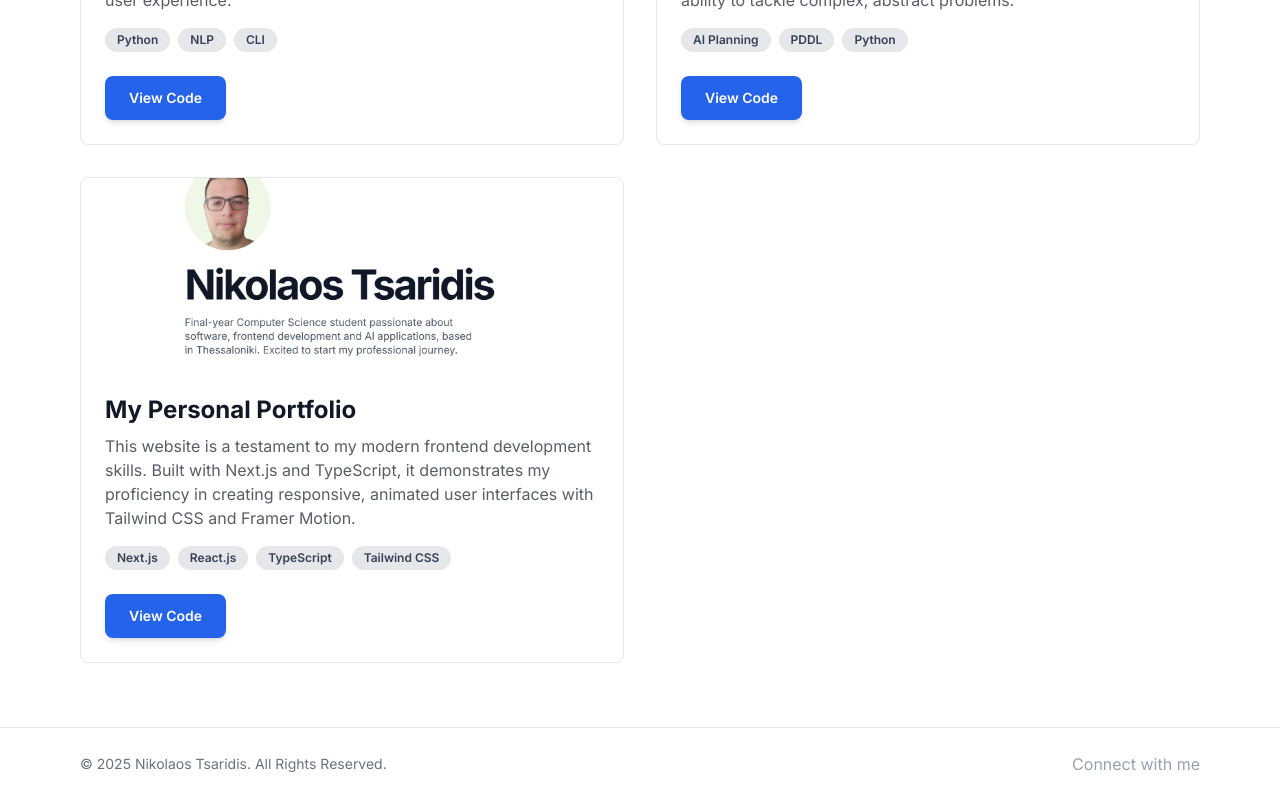
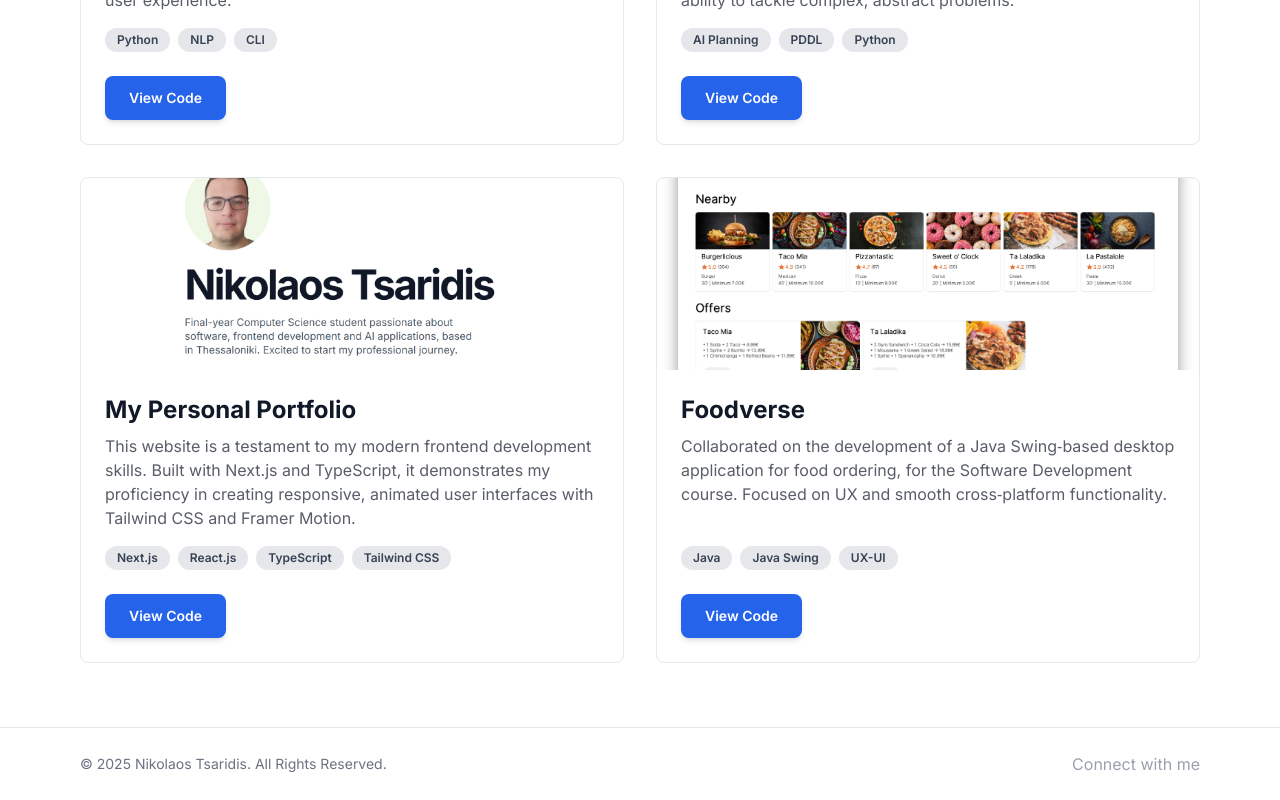
Before and after one commit to nikts27/portfolio_website, a Next.js app: page /projects in a window 1280 px wide. Shown: the part 1180-1980 px from the top of the page. Built offline with nearby package versions, Linux system fonts and the light colour scheme.

Commit message:
Added foodverse project to the projects page

```diff
--- a/src/app/projects/page.tsx
+++ b/src/app/projects/page.tsx
@@ -39,6 +39,15 @@ const projects = [
         tags: ['Next.js', 'React.js', 'TypeScript', 'Tailwind CSS'],
         image: '/projects/website.png',
         githubUrl: 'https://github.com/nikts27/portfolio_website'
+    },
+    {
+        title: 'Foodverse',
+        description: 'Collaborated on the development of a Java Swing‑based desktop\n' +
+            'application for food ordering, for the Software Development course. Focused on UX and smooth\n' +
+            'cross‑platform functionality.',
+        tags: ['Java', 'Java Swing', 'UX-UI'],
+        image: '/projects/foodverse.png',
+        githubUrl: 'https://github.com/food-verse/foodverse'
     }
 ];
 
```
Also changed, not shown: public/projects/foodverse.png (added).
